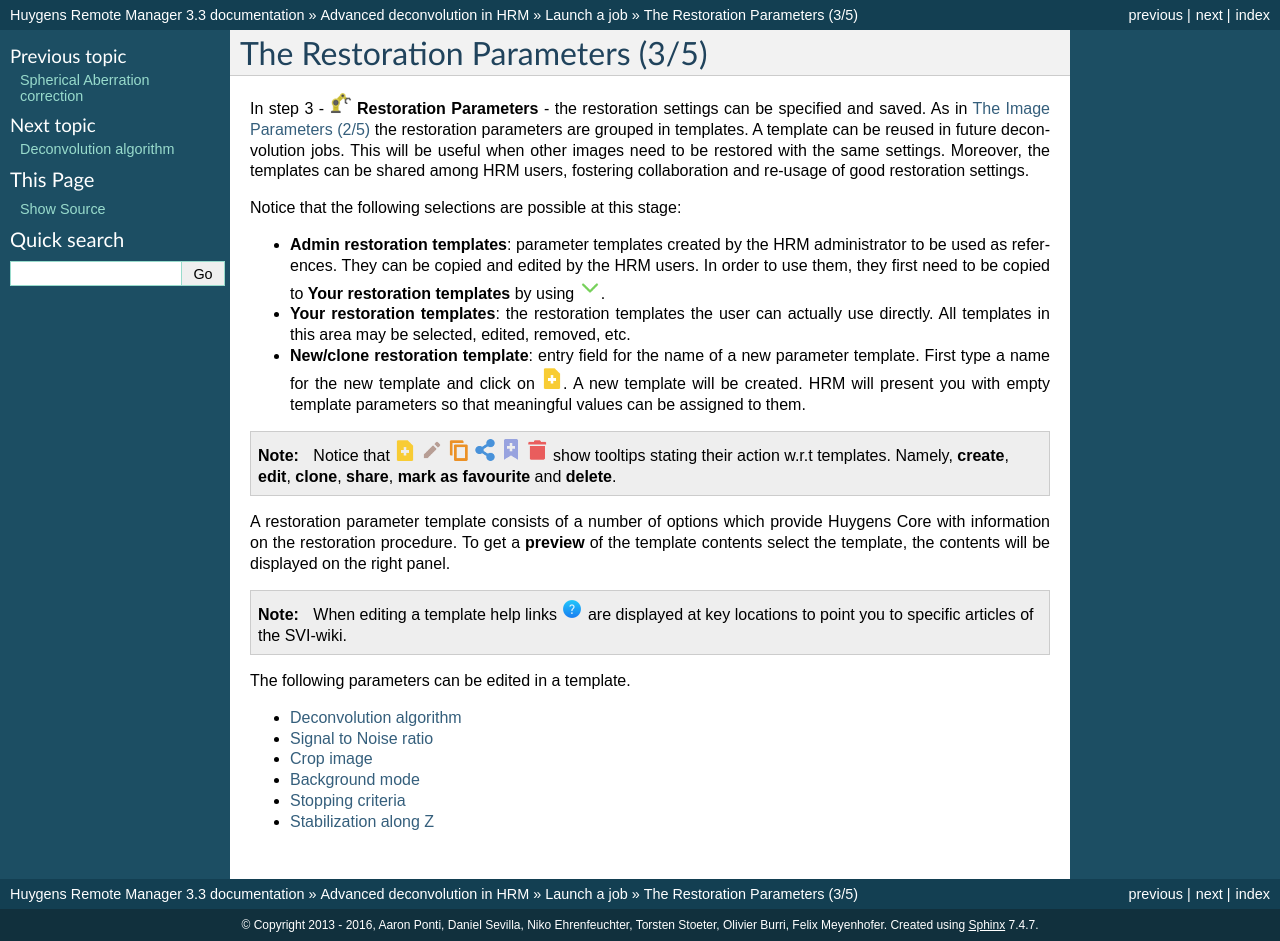
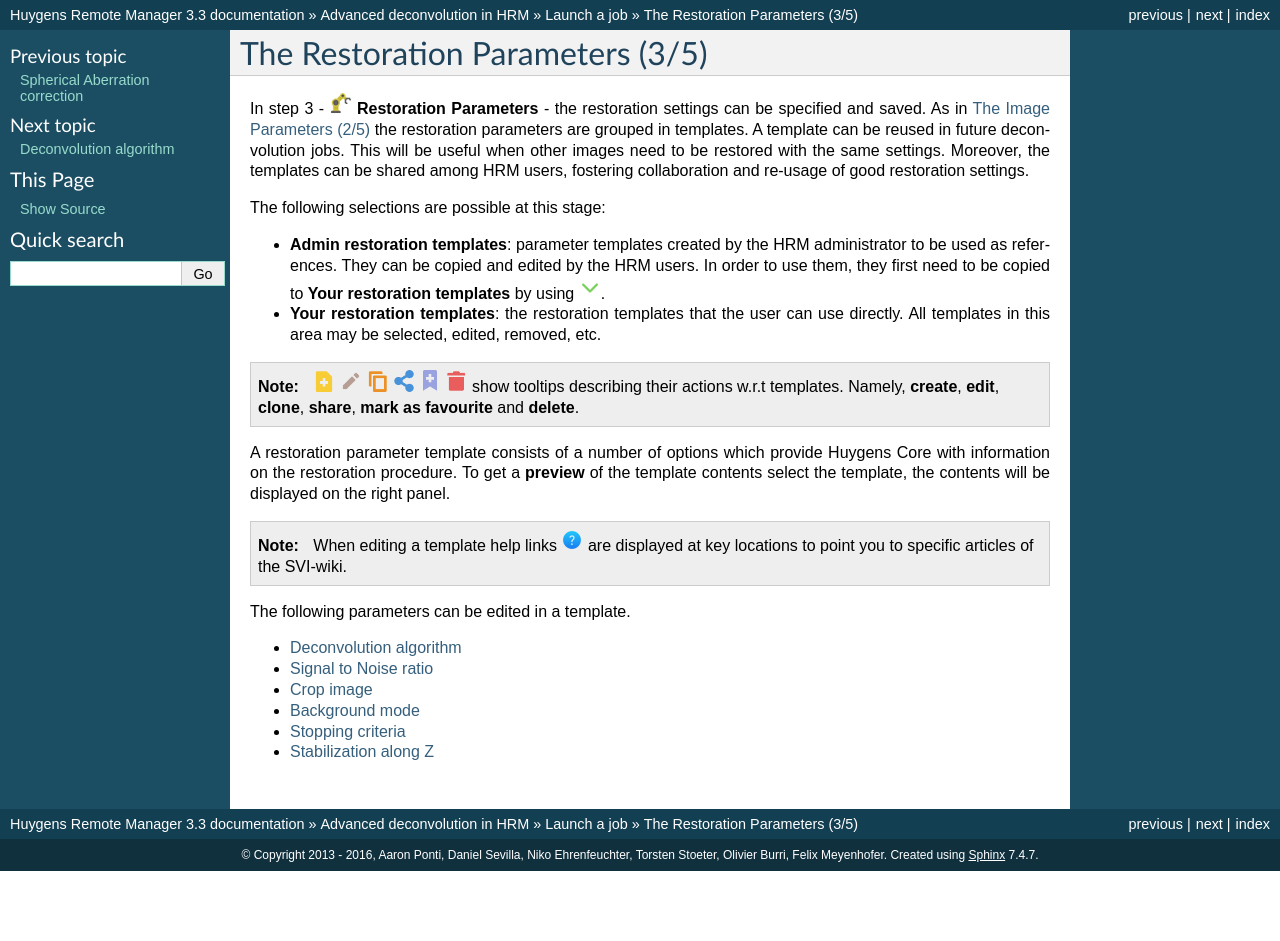
Before and after one commit to aarpon/hrm_docs, a Sphinx documentation site: the page built from docs/user/step3.rst, in a window 1280 px wide. Built offline with Sphinx 7.4.7, drawn with Linux system fonts in a browser that asks for light colours; after the commit the page ends 900 px from its top, so only the background shows below that.

Commit message:
Fixes in the restoration chapters.

```diff
--- a/docs/user/step3.rst
+++ b/docs/user/step3.rst
@@ -8,27 +8,21 @@ The Restoration Parameters (3/5)
 In step 3 - |RestorationParameters22x22| **Restoration Parameters** - the restoration settings can be specified and saved. As in :ref:`step2` the restoration parameters are grouped in templates. A template can be reused in future deconvolution jobs. This will be useful when other images need to be restored with the same settings. Moreover, the templates can be shared among HRM users, fostering collaboration and re-usage of good restoration settings.
 
 
-Notice that the following selections are possible at this stage:
+The following selections are possible at this stage:
 
 * **Admin restoration templates**: parameter templates created by the HRM
   administrator to be used as references. They can be copied and edited by
   the HRM users. In order to use them, they first need to be copied
   to **Your restoration templates** by using |DownArrow22x22|.
 
-* **Your restoration templates**: the restoration templates the user can
-  actually use directly. All templates in this area may be selected, edited,
+* **Your restoration templates**: the restoration templates that the user can
+  use directly. All templates in this area may be selected, edited,
   removed, etc.
 
-* **New/clone restoration template**: entry field for the name of a new
-  parameter template. First type a name for the new template and click on
-  |CreateTemplate22x22|. A new template will be created. HRM will present you
-  with empty template parameters so that meaningful values can be assigned
-  to them.
 
-
-.. note:: Notice that |CreateTemplate22x22| |EditTemplate22x22|
+.. note:: |CreateTemplate22x22| |EditTemplate22x22|
           |CloneTemplate22x22| |ShareTemplate22x22| |FavouriteTemplate22x22|
-          |DeleteTemplate22x22| show tooltips stating their action w.r.t
+          |DeleteTemplate22x22| show tooltips describing their actions w.r.t
           templates. Namely, **create**, **edit**, **clone**, **share**,
           **mark as favourite** and **delete**.
 
```
Also changed, not shown: docs/user/step3_decon.rst (+15 -4 lines), docs/user/step3_snr.rst (+37 -10 lines).
